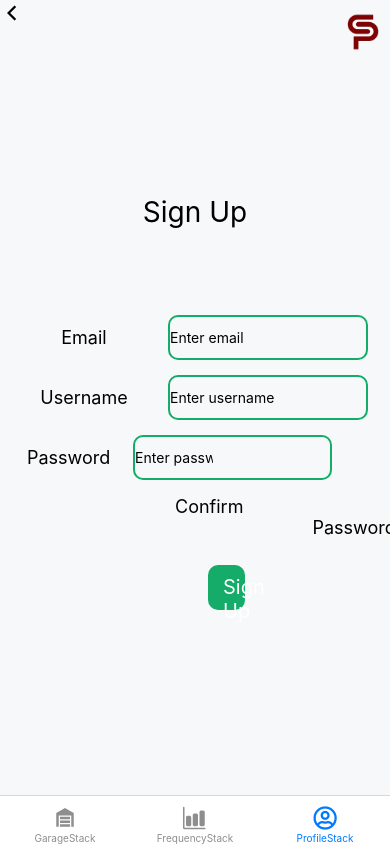
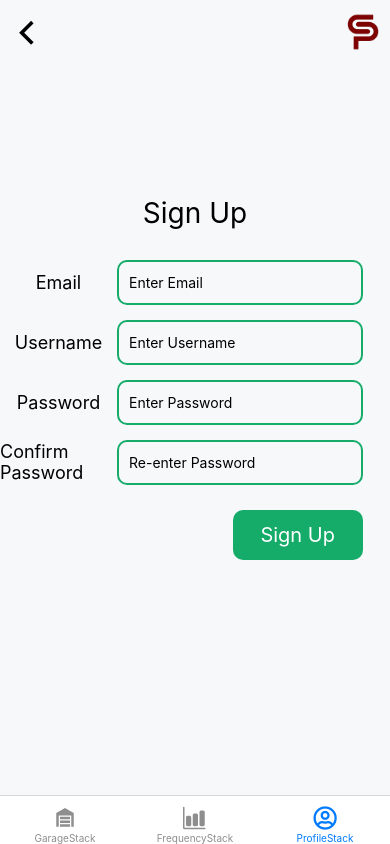
Before and after one commit to SJSU-TT-Zeta/Spacepark-1, a React Native app: screen /ProfileStack in a window 390 px wide. Both pictures are taken after a click on the button "Delete Account". Built offline with nearby package versions, Linux system fonts and the light colour scheme.

Commit message:
adjusted login and signup styling

```diff
--- a/pages/Profile/Login.js
+++ b/pages/Profile/Login.js
@@ -27,7 +27,7 @@ const Login = (props) => {
         <Image style={styles.logo} source={logo} />
       </View>
       <View style={styles.content}>
-        <Text style={styles.titleLog}>Login</Text>
+        <Text style={styles.title}>Login</Text>
         <View style={styles.cont}>
           <View style={styles.formItem}>
             <View style={styles.formItem1}>
@@ -52,8 +52,7 @@ const Login = (props) => {
             </View>
           </View>
           <View style={styles.formItem}>
-            <View style={styles.formItem1}></View>
-            <View style={styles.formItem2}>
+            <View style={styles.formItem3}>
               <View style={styles.buttonHelper}>
                 <TouchableOpacity onPress={dummyLogin} style={styles.button}>
                   <Text style={styles.buttonLogin}>Login</Text>
--- a/pages/Profile/Signup.js
+++ b/pages/Profile/Signup.js
@@ -24,45 +24,63 @@ const Login = (props) => {
   return (
     <SafeAreaView style={styles.container}>
       <View style={styles.header}>
-        <Ionicons name="chevron-back" size={24} color="black" />
+        <TouchableOpacity onPress={dummySignup} style={styles.back}>
+          <Ionicons name="chevron-back" size={38} color="black" />
+        </TouchableOpacity>
         <Image style={styles.logo} source={logo} />
       </View>
-      <Text style={styles.titleSign}>Sign Up</Text>
       <View style={styles.content}>
+        <Text style={styles.title}>Sign Up</Text>
         <View style={styles.formItem}>
-          <Text style={styles.formText}>Email</Text>
-          <View>
+          <View style={styles.formItem1}>
+            <Text style={styles.formText}>Email</Text>
+          </View>
+          <View style={styles.formItem2}>
+            <TextInput style={styles.formInput} placeholder={"Enter Email"} />
+          </View>
+        </View>
+        <View style={styles.formItem}>
+          <View style={styles.formItem1}>
+            <Text style={styles.formText}>Username</Text>
+          </View>
+          <View style={styles.formItem2}>
             <TextInput
-              style={styles.userInput1}
-              placeholder={"Enter email"}
+              style={styles.formInput}
+              placeholder={"Enter Username"}
             />
           </View>
         </View>
-
         <View style={styles.formItem}>
-          <Text style={styles.formText}>Username</Text>
-          <View>
+          <View style={styles.formItem1}>
+            <Text style={styles.formText}>Password</Text>
+          </View>
+          <View style={styles.formItem2}>
             <TextInput
-              style={styles.userInput2}
-              placeholder={"Enter username"}
+              style={styles.formInput}
+              placeholder={"Enter Password"}
             />
           </View>
         </View>
-
         <View style={styles.formItem}>
-          <Text style={styles.formText1}>Password</Text>
-          <TextInput style={styles.passInput1} placeholder={"Enter password"} />
+          <View style={styles.formItem1}>
+            <Text style={styles.formText}>Confirm Password</Text>
+          </View>
+          <View style={styles.formItem2}>
+            <TextInput
+              style={styles.formInput}
+              placeholder={"Re-enter Password"}
+            />
+          </View>
         </View>
-
         <View style={styles.formItem}>
-          <Text style={styles.formText2}>Confirm</Text>
-          <Text style={styles.formText3}>Password</Text>
-          <TextInput style={styles.passInput2} placeholder={"Re-enter password"} />
+          <View style={styles.formItem3}>
+            <View style={styles.buttonHelper}>
+              <TouchableOpacity onPress={dummySignup} style={styles.buttonSign}>
+                <Text style={styles.buttonText1}>Sign Up</Text>
+              </TouchableOpacity>
+            </View>
+          </View>
         </View>
-
-        <TouchableOpacity onPress={dummySignup} style={styles.buttonSign}>
-          <Text style={styles.buttonText1}>Sign Up</Text>
-        </TouchableOpacity>
       </View>
     </SafeAreaView>
   );
--- a/pages/Profile/styles.js
+++ b/pages/Profile/styles.js
@@ -23,6 +23,10 @@ const styles = StyleSheet.create({
     marginLeft: "auto",
     marginRight: 8,
     marginTop: 13,
+  },
+  back: {
+    marginTop: 13,
+    marginLeft: 8,
   },
   formInput: {
     width: 300,
@@ -112,7 +116,7 @@ const styles = StyleSheet.create({
     alignItems: "center",
     width: "100%",
   },
-  titleLog: {
+  title: {
     fontSize: 28,
     marginBottom: 30,
   },
@@ -144,13 +148,13 @@ const styles = StyleSheet.create({
   formItem2: {
     width: "70%",
   },
+  formItem3: {
+    width: "70%",
+    marginLeft: "auto",
+  },
   buttonHelper: {
     width: "90%",
     marginRight: "auto",
-  },
-  titleSign: {
-    fontSize: 28,
-    marginTop: "auto",
   },
   userInput1: {
     width: "90%",
@@ -174,20 +178,19 @@ const styles = StyleSheet.create({
   },
   buttonText1: {
     fontSize: 20,
-    marginTop: 10,
-    marginLeft: 15,
-    marginRight: 15,
-    borderRadius: 10,
-    width: 70,
-    height: 35,
+    alignSelf: "center",
     color: "#FFFFFF",
+    marginTop: "auto",
+    marginBottom: "auto",
   },
   buttonSign: {
     fontSize: 20,
     marginTop: 10,
-    marginLeft: "63%",
+    marginLeft: "auto",
     borderRadius: 10,
     backgroundColor: "#15AB69",
+    width: 130,
+    height: 50,
   },
   formText1: {
     marginLeft: "1%",
```
